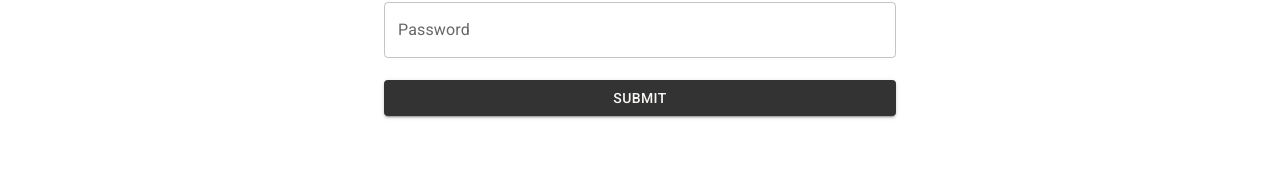
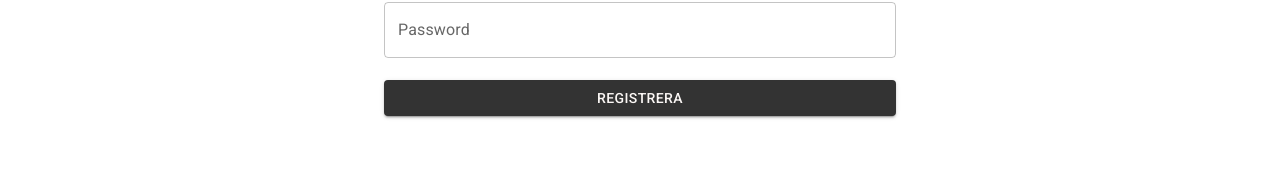
Before and after one commit to PettoDavida/kameraproffset-database, a React (Create React App) app: page /SignUp in a window 1280 px wide. Shown: the part 380-550 px from the top of the page. Built offline with nearby package versions, Linux system fonts and the light colour scheme.

Commit message:
removed react import and changed button text

```diff
--- a/src/components/SignUp.tsx
+++ b/src/components/SignUp.tsx
@@ -1,6 +1,5 @@
 import { Button, createTheme, TextField, ThemeProvider } from "@mui/material";
 import * as yup from "yup";
-import React from "react";
 import { useFormik } from "formik";
 import "../CSS/SignUp.css";
 import { useNavigate } from "react-router-dom";
@@ -92,7 +91,7 @@ function SignUpPage() {
             helperText={formik.touched.password && formik.errors.password}
           />
           <Button color="primary" variant="contained" type="submit">
-            Submit
+            Registrera
           </Button>
         </form>
       </div>
```
